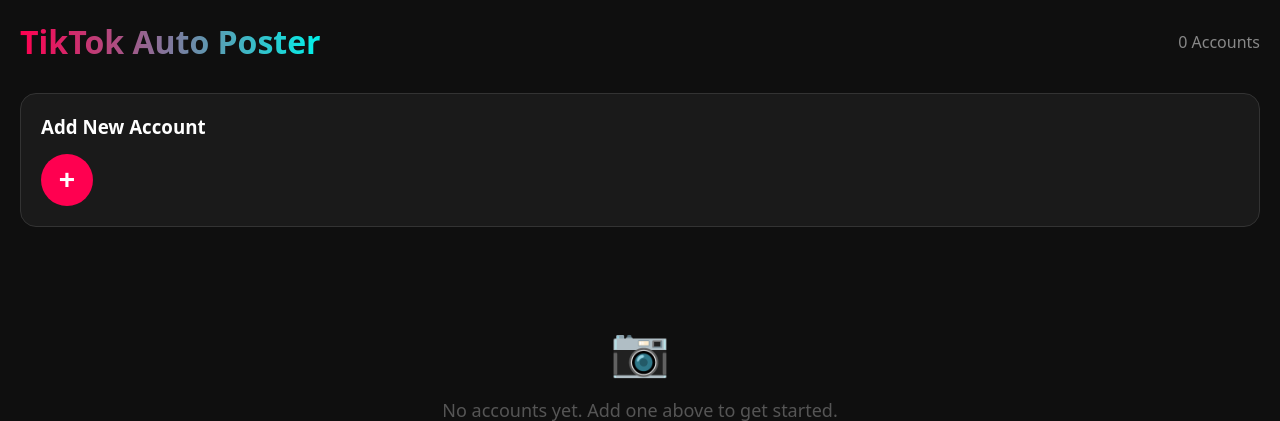
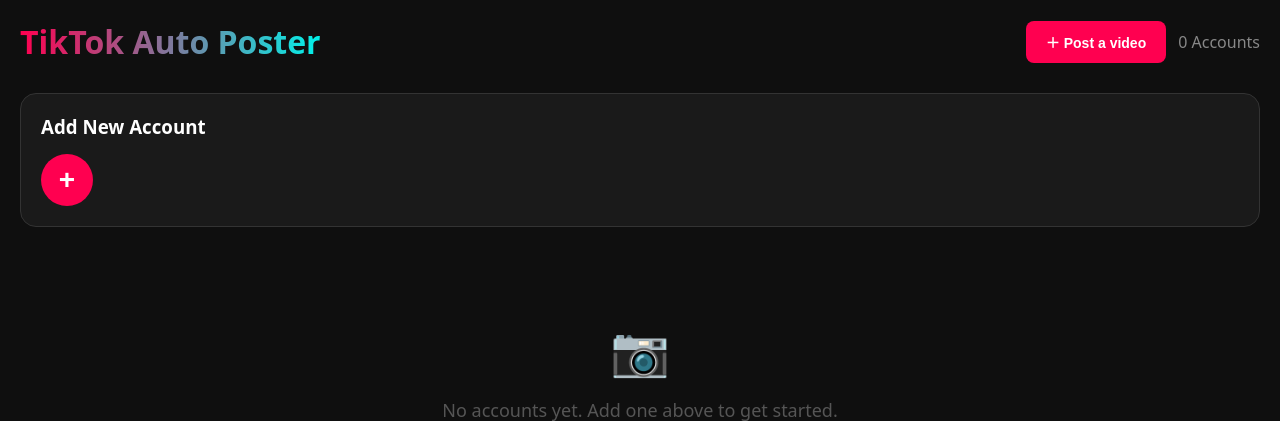
Before and after one commit to ghaith012x-collab/atc, a Flask app: page / in a window 1280 px wide. Shown: the top 421 px of the page. Run offline with Flask 3, Linux system fonts and the light colour scheme; data that the repository does not hold is empty; some libraries are stand-ins or nearby versions.

Commit message:
Add one-off video posting flow for Instagram, YouTube, and TikTok links

```diff
--- a/app.py
+++ b/app.py
@@ -10,6 +10,7 @@ from bot import (
     delete_account_session, logout_account,
     screenshots, last_frame_ts, browser_sessions, take_screenshot
 )
+from post_job import start_post
 
 app = Flask(__name__)
 app.secret_key = os.environ.get("FLASK_SECRET_KEY") or os.environ.get("SECRET_KEY") or os.urandom(32)
@@ -213,6 +214,21 @@ def start(username):
     return jsonify({"success": True})
 
 
+@app.route("/api/post", methods=["POST"])
+def post_video():
+    data = request.json or {}
+    username = (data.get("username") or "").strip()
+    source_url = (data.get("source_url") or "").strip()
+    captions = data.get("captions") or ""
+    if not username or not source_url:
+        return jsonify({"success": False, "error": "Choose an account and enter a video link"}), 400
+    try:
+        start_post(username, source_url, captions)
+        return jsonify({"success": True, "message": "Download and posting started"})
+    except ValueError as exc:
+        return jsonify({"success": False, "error": str(exc)}), 400
+
+
 @app.route("/api/stop/<path:username>", methods=["POST"])
 def stop(username):
     update_account(username, enabled=0)
--- a/requirements.txt
+++ b/requirements.txt
@@ -13,3 +13,4 @@ google-auth
 google-auth-httplib2
 
 edge-tts>=7.0.0
+yt-dlp>=2025.1.15
--- a/templates/site.html
+++ b/templates/site.html
@@ -113,7 +113,24 @@
 <body>
     <div class="header">
         <h1>TikTok Auto Poster</h1>
-        <div style="color:#888;">{{ accounts|length }} Account{{ 's' if accounts|length != 1 else '' }}</div>
+        <div style="display:flex;align-items:center;gap:12px;"><button class="btn-primary" onclick="openPostBox()">＋ Post a video</button><span style="color:#888;">{{ accounts|length }} Account{{ 's' if accounts|length != 1 else '' }}</span></div>
+    </div>
+
+    <div id="post-box" class="logs-overlay" style="display:none;">
+      <div class="logs-modal" style="max-width:560px;padding:22px;">
+        <div class="logs-header" style="padding:0 0 15px;"><div class="logs-title">Post a video</div><button class="logs-close" onclick="closePostBox()">×</button></div>
+        <p style="color:#aaa;font-size:13px;">Paste an Instagram, YouTube, or TikTok video link. ATC will download the best available quality.</p>
+        <label class="field-label">Post to
+          <select id="post-account">{% for acc in accounts %}<option value="{{ acc.username }}">{{ acc.username }} — {{ acc.platform }}</option>{% endfor %}</select>
+        </label>
+        <label class="field-label">Video link
+          <input id="post-source" type="url" placeholder="https://youtube.com/watch?v=… or Instagram/TikTok link">
+        </label>
+        <label class="field-label">Captions
+          <textarea id="post-captions" rows="4" placeholder="The exact caption to use for this video"></textarea>
+        </label>
+        <button class="btn-primary" onclick="submitPostVideo()">Post</button>
+      </div>
     </div>
 
     <!-- Add Account (via + menu) -->
@@ -316,6 +333,22 @@
             t.textContent = msg;
             t.className = 'toast show ' + (type || '');
             setTimeout(() => { t.className = 'toast'; }, 3000);
+        }
+
+        function openPostBox() { document.getElementById('post-box').style.display = 'flex'; }
+        function closePostBox() { document.getElementById('post-box').style.display = 'none'; }
+        function submitPostVideo() {
+            const username = document.getElementById('post-account').value;
+            const source_url = document.getElementById('post-source').value.trim();
+            const captions = document.getElementById('post-captions').value;
+            if (!source_url) { showToast('Enter a video link first', 'error'); return; }
+            showToast('Downloading and posting in the background…', '');
+            fetch('/api/post', { method:'POST', headers:{'Content-Type':'application/json'},
+                body: JSON.stringify({username, source_url, captions}) })
+              .then(r => r.json()).then(d => {
+                if (d.success) { closePostBox(); showToast('Post started — watch the account status', 'success'); }
+                else showToast(d.error || 'Could not start post', 'error');
+              }).catch(() => showToast('Could not start post', 'error'));
         }
 
         // ==================== ADD ACCOUNT ====================
```
Also changed, not shown: post_job.py (added, +53 -0 lines).
